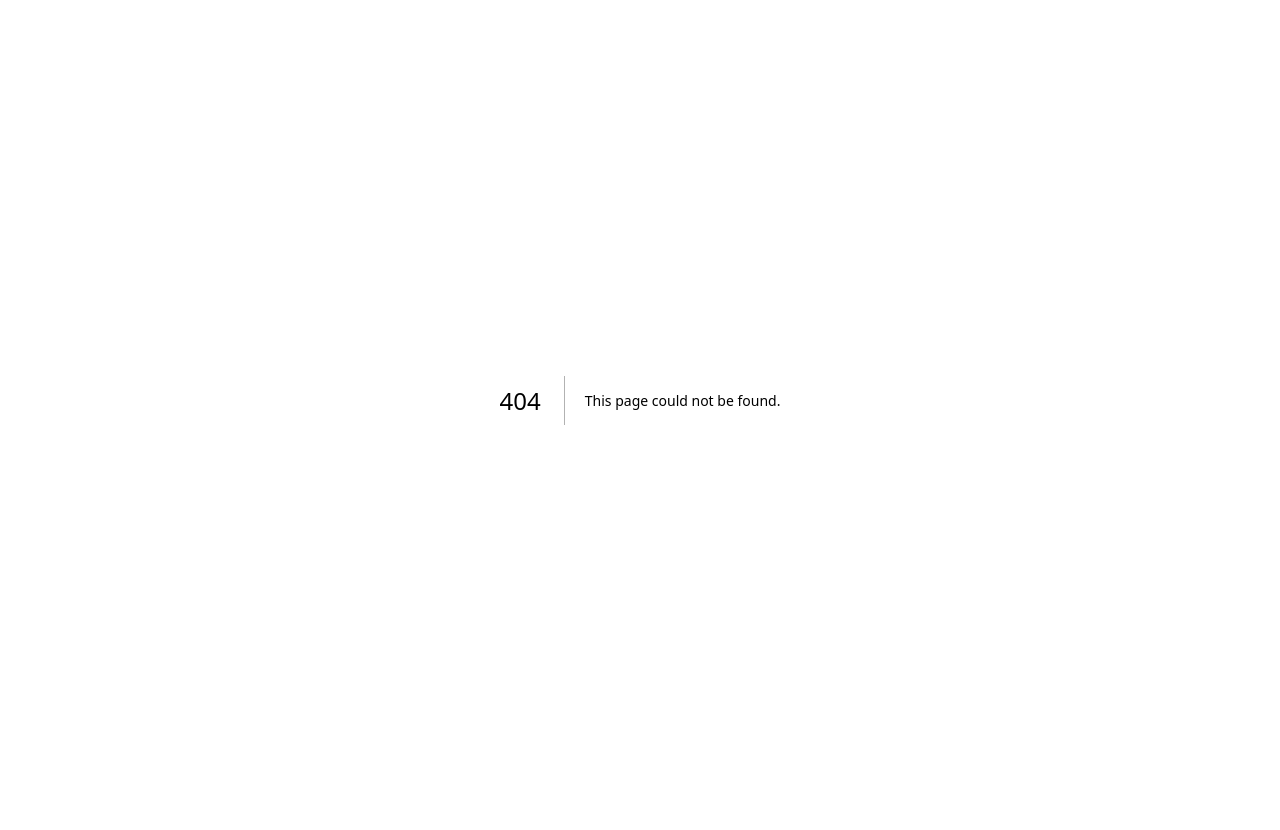
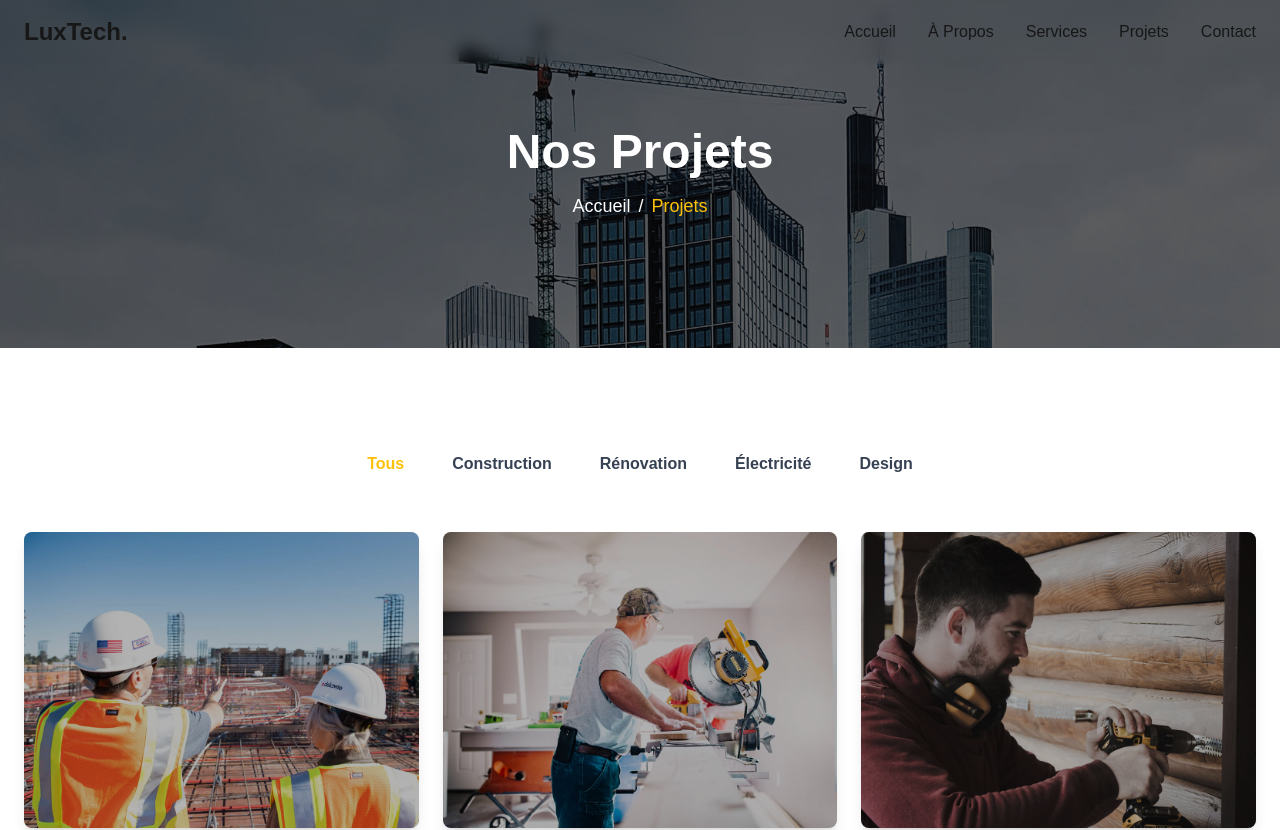
Before and after one commit to Tacite243/luxtech, a Next.js app: page /projets in a window 1280 px wide. Before the commit this address had no page. Shown: the top 830 px of the page. Before the commit the page ends 800 px from the top, so only its background shows below. Built offline with nearby package versions, Linux system fonts and the light colour scheme.

Commit message:
feat(projets): create project page

```diff
--- /dev/null
+++ b/src/app/(public)/projets/page.tsx
@@ -0,0 +1,20 @@
+import HearoInterrior from "@/components/heroInterior";
+import ProjectsSection from "@/components/ProjectsSection";
+
+export default function ProjectsPage() {
+    return (
+        <>
+            {/* Use the PageHeader for the main banner */}
+            <HearoInterrior
+                title="Nos Projets"
+                breadcrumbs={[
+                    { name: "Accueil", href: "/" },
+                    { name: "Projets" }
+                ]}
+            />
+
+            {/* Use the ProjectsSection, but hide its default title */}
+            <ProjectsSection showTitle={false} />
+        </>
+    );
+}
--- a/src/components/ProjectsSection.tsx
+++ b/src/components/ProjectsSection.tsx
@@ -5,8 +5,12 @@ import { motion, AnimatePresence, Variants } from 'framer-motion';
 import Image from 'next/image';
 import { Plus, Link as LinkIcon } from 'lucide-react';
 
+// --- Type Definition for Props ---
+interface ProjectsSectionProps {
+    showTitle?: boolean;
+}
+
 // --- Données des Projets ---
-
 const projectsData = [
     { id: 1, title: 'Résidence Moderne', category: 'Construction', imageUrl: '/img/projects/construction-1.jpg' },
     { id: 2, title: 'Rénovation de Cuisine', category: 'Rénovation', imageUrl: '/img/projects/remodeling-1.jpg' },
@@ -21,18 +25,19 @@ const projectsData = [
 
 const categories = ['Tous', 'Construction', 'Rénovation', 'Électricité', 'Design'];
 
-// --- Variantes d'Animation ---
+
 const fadeInUp: Variants = {
     hidden: { opacity: 0, y: 30 },
     visible: { opacity: 1, y: 0, transition: { duration: 0.6, ease: 'easeOut' } }
 };
-
 const containerVariants: Variants = {
     hidden: { opacity: 0 },
     visible: { opacity: 1, transition: { staggerChildren: 0.2 } }
 };
 
-export default function ProjectsSection() {
+
+// Modify the component to accept the new prop
+export default function ProjectsSection({ showTitle = true }: ProjectsSectionProps) {
     const [activeFilter, setActiveFilter] = useState('Tous');
 
     const filteredProjects = activeFilter === 'Tous'
@@ -43,29 +48,30 @@ export default function ProjectsSection() {
         <motion.section
             initial="hidden"
             whileInView="visible"
-            // viewport={{ once: true, amount: 0.2 }}
+            viewport={{ once: true, amount: 0.2 }}
             variants={containerVariants}
             className="bg-[#FFFFFF] py-16 md:py-24"
         >
             <div className="container mx-auto px-6">
-                {/* En-tête de la section */}
+                {showTitle && (
                     <motion.div variants={fadeInUp} className="text-center max-w-3xl mx-auto mb-12">
                         <h2 className="text-3xl md:text-4xl font-bold text-[#000000]">Nos Projets</h2>
                         <div className="w-20 h-1 bg-[#FF0000] my-4 mx-auto" />
                         <p className="text-lg text-[#6b7280]">
-                        Découvrez quelques-unes de nos réalisations qui témoignent de notre engagement pour la qualité, l&apos;innovation et la satisfaction de nos clients.
+                            Découvrez quelques-unes de nos réalisations qui témoignent de notre engagement pour la qualité, l'innovation et la satisfaction de nos clients.
                         </p>
                     </motion.div>
+                )}
 
-                {/* Filtres des projets */}
                 <motion.ul variants={fadeInUp} className="flex justify-center flex-wrap gap-2 md:gap-4 mb-12">
                     {categories.map(category => (
                         <li key={category}>
                             <button
                                 onClick={() => setActiveFilter(category)}
+                                // Updated styles for filters to match the image
                                 className={`px-4 py-2 text-sm md:text-base font-semibold rounded-md transition-colors duration-300 ${activeFilter === category
-                                        ? 'bg-[#FF0000] text-[#FFFFFF]'
-                                        : 'bg-gray-200 text-gray-700 hover:bg-gray-300'
+                                    ? 'text-[#FFC107]' // Active color is now yellow
+                                    : 'text-gray-700 hover:text-[#FFC107]'
                                     }`}
                             >
                                 {category}
@@ -74,7 +80,6 @@ export default function ProjectsSection() {
                     ))}
                 </motion.ul>
 
-                {/* Grille des projets */}
                 <motion.div
                     layout
                     className="grid grid-cols-1 sm:grid-cols-2 lg:grid-cols-3 gap-6"
--- a/src/components/TeamSection.tsx
+++ b/src/components/TeamSection.tsx
@@ -5,7 +5,6 @@ import Image from 'next/image';
 import { Twitter, Facebook, Instagram, Linkedin } from 'lucide-react';
 
 // --- Données de l'Équipe ---
-// --- Données de l'Équipe (avec descriptions optimisées) ---
 const teamData = [
     {
         name: "Paulin AS NGOBOBO",
@@ -54,7 +53,7 @@ const teamData = [
     {
         name: "Francisca SANGANYI",
         role: "Architecte",
-        imageUrl: "",
+        imageUrl: "/img/team/francisca.jpg",
         bio: "Transforme la vision de nos clients en plans innovants, en créant des espaces qui allient esthétique audacieuse et fonctionnalité.",
         socials: [
             { name: 'Twitter', icon: Twitter, href: '#' },
@@ -64,7 +63,7 @@ const teamData = [
     {
         name: "Beni FUNDI",
         role: "Ingénieur Électricien",
-        imageUrl: "",
+        imageUrl: "/img/team/beni.jpg",
         bio: "Conçoit et supervise nos installations électriques, en intégrant les dernières innovations pour garantir sécurité et performance.",
         socials: [
             { name: 'Twitter', icon: Twitter, href: '#' },
```
Also changed, not shown: public/img/team/beni.jpg (added), public/img/team/francisca.jpg (added). Lines whose indentation alone changed are shown as unchanged.
